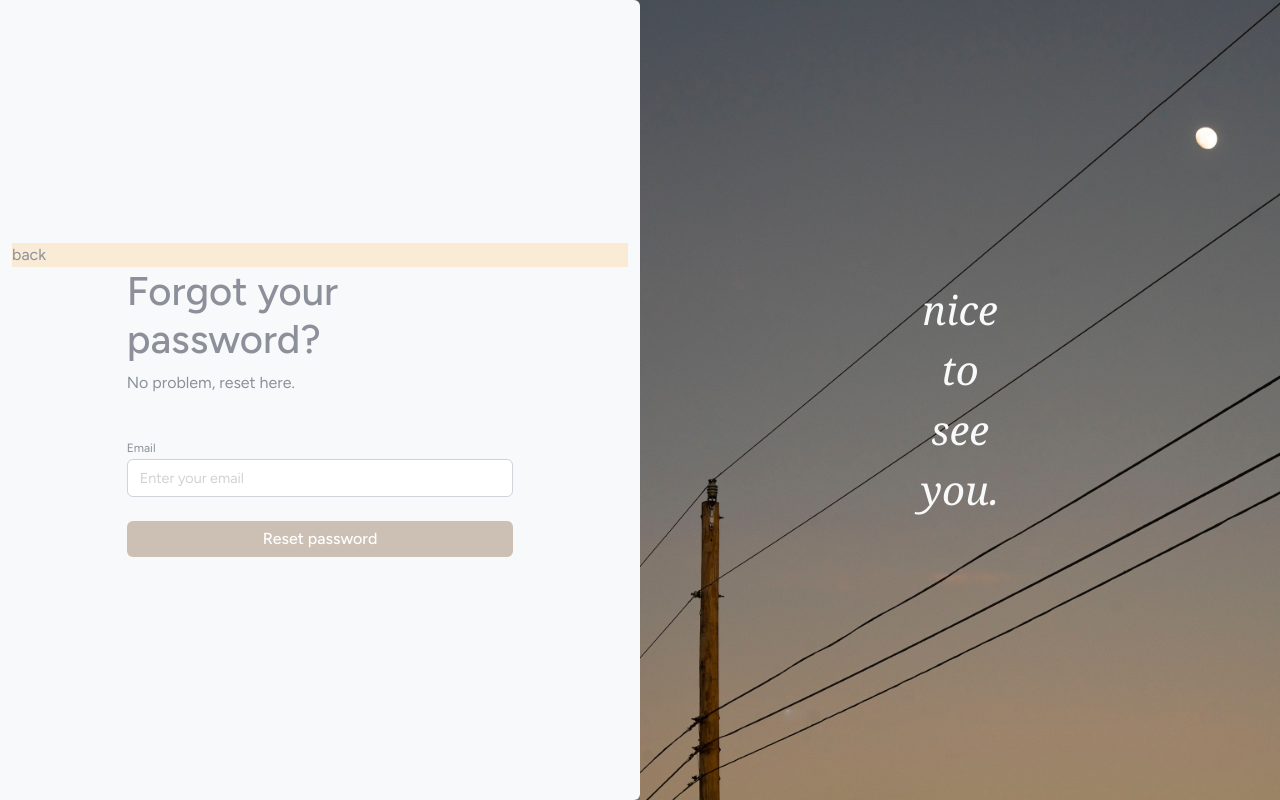
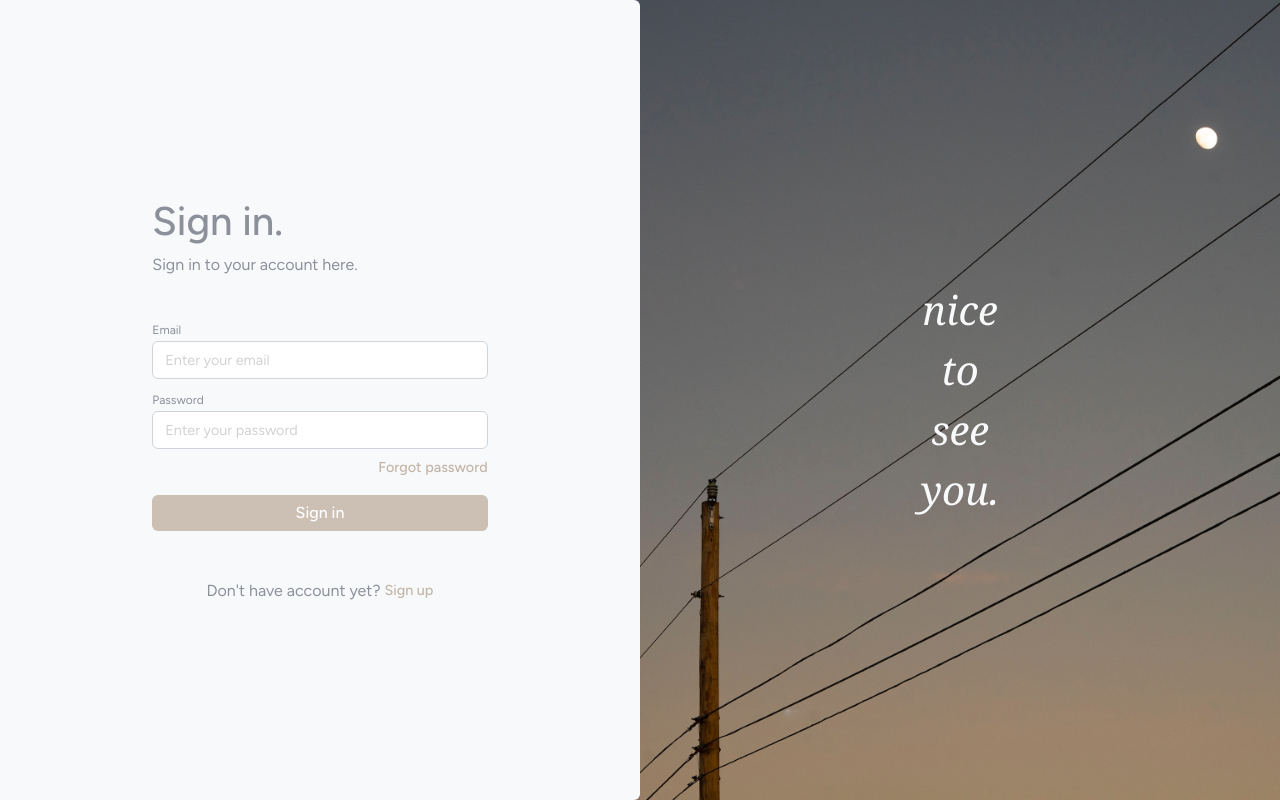
Before and after one commit to cleaningsupplies/auth_public, a React (Create React App) app: page / in a window 1280 px wide. Built offline with nearby package versions, Linux system fonts and the light colour scheme.

Commit message:
switching between forms

```diff
--- a/package.json
+++ b/package.json
@@ -10,6 +10,7 @@
     "react": "^18.2.0",
     "react-bootstrap": "^2.5.0",
     "react-dom": "^18.2.0",
+    "react-router-dom": "^6.4.2",
     "react-scripts": "5.0.1",
     "web-vitals": "^2.1.4"
   },
--- a/src/App.js
+++ b/src/App.js
@@ -5,16 +5,60 @@ import Container from 'react-bootstrap/Container';
 import Row from 'react-bootstrap/Row';
 import Col from 'react-bootstrap/Col';
 import Forgot from './Forgot';
+import { useState } from 'react';
 
 function App() {
+
+  const [name, setName] = useState("");
+
+  function changeForm(item){
+
+    const signin = document.querySelector("#signin");
+    const signup = document.querySelector("#signup");
+    const forgot = document.querySelector("#forgot");
+    setName(".");
+
+    switch(item){
+      case "link_signup":
+        signin.style.display = "none";
+        signup.style.display = "block";
+        break;
+      case "link_signin":
+        forgot.style.display = "none";
+        signup.style.display = "none";
+        signin.style.display = "block";
+        break;
+      case "link_forgot":
+        signin.style.display = "none";
+        forgot.style.display = "block";
+        break;
+      case "btn_signup":
+        signup.style.display = "none";
+        //signin.style.display = "block";
+        break;
+      case "btn_signin":
+        signin.style.display = "none";
+        setName(" Steffi.");
+        //signin.style.display = "block";
+        break;
+      case "btn_forgot":
+        forgot.style.display = "none";
+        //signin.style.display = "block";
+        break;
+      default:
+        changeForm("link_signin");
+        break;
+    }
+  }
+
   return (
     <div className="app">
       <Container fluid>
         <Row>
-          {/* <Col className="bg-light rounded-end"><Signin /></Col> */}
-          {/* <Col className="bg-light rounded-end"><Signup /></Col> */}
-          <Col className="bg-light rounded-end"><Forgot /></Col>
-          <Col className="right_media">nice<br></br>to<br></br>see<br></br>you.</Col>
+          <Col id="signin" className="bg-light rounded-end"><Signin changeForm={changeForm} /></Col>
+          <Col id="signup" className="bg-light rounded-end"><Signup changeForm={changeForm} /></Col>
+          <Col id = "forgot" className="bg-light rounded-end"><Forgot changeForm={changeForm} /></Col>
+          <Col className="right_media">nice<br></br>to<br></br>see<br></br>you{name}.</Col>
         </Row>
       </Container>
     </div>
--- a/src/Forgot.js
+++ b/src/Forgot.js
@@ -5,10 +5,16 @@ import Col from 'react-bootstrap/Col';
 import React from 'react';
 import "./css/forgot.css";
 
-export default function Forgot() {
+export default function Forgot({changeForm}) {
+
+    function change(e){
+        e.preventDefault();
+        changeForm(e.target.getAttribute("name"));
+    }
+
     return (
         <div className='sign-container'>
-        <div className='back'>
+            <div className='back' name="link_signin" onClick={change}>
             back
             </div>
             <Container fluid>
@@ -23,10 +29,10 @@ export default function Forgot() {
                         <form>
                             <div className='mb-4'>
                                 <label htmlFor="mail" className="label-text">Email</label>
-                            <input type="email" className="form-control plh" id="mail" placeholder="Enter your email"></input>
+                                <input required type="email" className="form-control plh" id="mail" placeholder="Enter your email"></input>
                             </div>
                             <div className="d-grid gap-2">
-                            <Button className='btn-enter'>Reset password</Button>
+                                <Button className='btn-enter' name="btn_forgot" onClick={change}>Reset password</Button>
                             </div>
                         </form>
                     </Col>
--- a/src/SignIn.js
+++ b/src/SignIn.js
@@ -5,9 +5,14 @@ import Col from 'react-bootstrap/Col';
 import React from 'react';
 import "./css/signin.css";
 
-export default function Signin() {
+export default function Signin({changeForm}) {
 
     //https://dribbble.com/shots/17564792-Log-in-page-Untitled-UI
+
+    function change(e){
+        e.preventDefault();
+        changeForm(e.target.getAttribute("name"));
+    }
 
     return (
         <div className='sign-container'>
@@ -30,10 +35,10 @@ export default function Signin() {
                                 <input type="password" className="form-control plh" id="password" placeholder="Enter your password"></input>
                             </div>
                             <div className='mb-3 forgot'>
-                            <a href='/forgot' className='link'>Forgot password</a>
+                                <span className='link' name="link_forgot" onClick={change}>Forgot password</span>
                             </div>
                             <div className="d-grid gap-2">
-                            <Button className='btn-enter'>Sign in</Button>
+                                <Button className='btn-enter' name="btn_signin" onClick={change}>Sign in</Button>
                             </div>
                         </form>
                     </Col>
@@ -47,7 +52,7 @@ export default function Signin() {
                 </Row> */}
                 <Row className="justify-content-md-center mt-5">
                     <Col xs lg="7" className="bottom-text">
-                    Don't have account yet?&nbsp;<a href="/signup" className='link'>Sign up</a>
+                        Don't have account yet?&nbsp;<span className='link' name="link_signup" onClick={change}>Sign up</span>
                     </Col>
                 </Row>
             </Container>
--- a/src/Signup.js
+++ b/src/Signup.js
@@ -5,7 +5,13 @@ import Col from 'react-bootstrap/Col';
 import React from 'react';
 import "./css/signup.css";
 
-export default function Signup() {
+export default function Signup({changeForm}) {
+
+    function change(e){
+        e.preventDefault();
+        changeForm(e.target.getAttribute("name"));
+    }
+
     return (
         <div className='sign-container'>
             <Container fluid>
@@ -31,7 +37,7 @@ export default function Signup() {
                                 <input type="password" className="form-control plh" id="password" placeholder="Enter your password"></input>
                             </div>
                             <div className="d-grid gap-2">
-                            <Button className='btn-enter'>Sign up</Button>
+                                <Button className='btn-enter' name="btn_signup" onClick={change}>Sign up</Button>
                             </div>
                         </form>
                     </Col>
@@ -45,7 +51,7 @@ export default function Signup() {
                 </Row> */}
                 <Row className="justify-content-md-center mt-5">
                     <Col xs lg="7" className="bottom-text">
-                    Have account already?&nbsp;<a href="/signin" className='link'>Sign in</a>
+                        Have account already?&nbsp;<span className='link' name="link_signin" onClick={change}>Sign in</span>
                     </Col>
                 </Row>
             </Container>
--- a/src/css/app.css
+++ b/src/css/app.css
@@ -20,3 +20,7 @@
   font-size: 5vh;
   font-style: italic;
 }
+
+#signup, #forgot{
+  display: none;
+}
--- a/src/css/style.css
+++ b/src/css/style.css
@@ -29,6 +29,7 @@
     font-weight: 500;
     color: #c3b5a7;
     text-decoration: none;
+    cursor: pointer;
 }
 
 .link:hover{
```
Also changed, not shown: 1 other file (tests, documents, lock files or other folders). Lines whose indentation alone changed are shown as unchanged.
